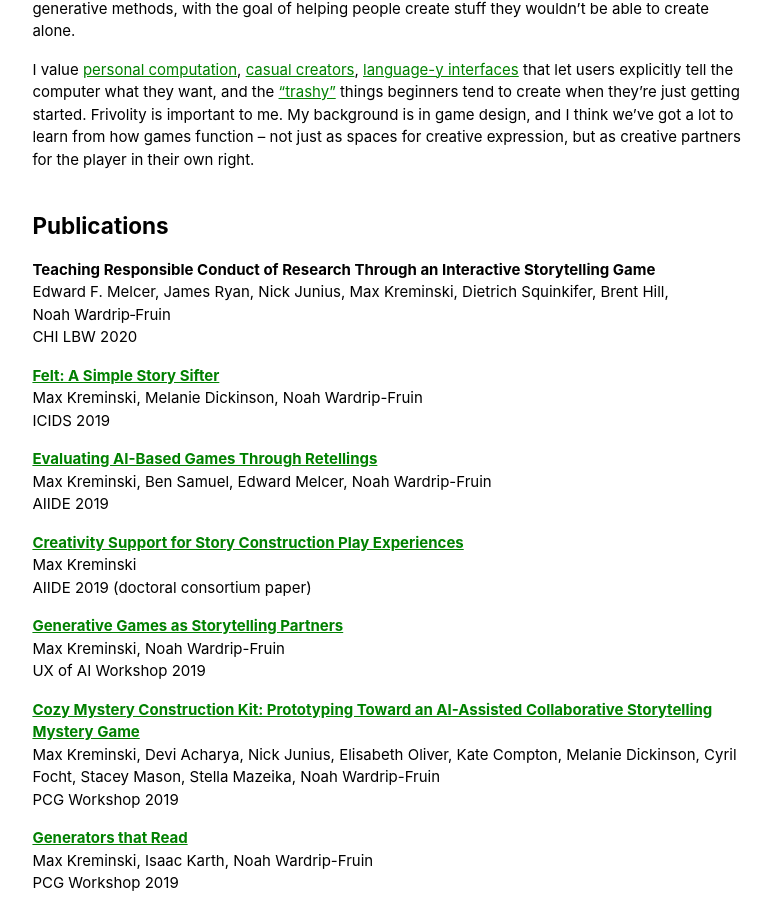
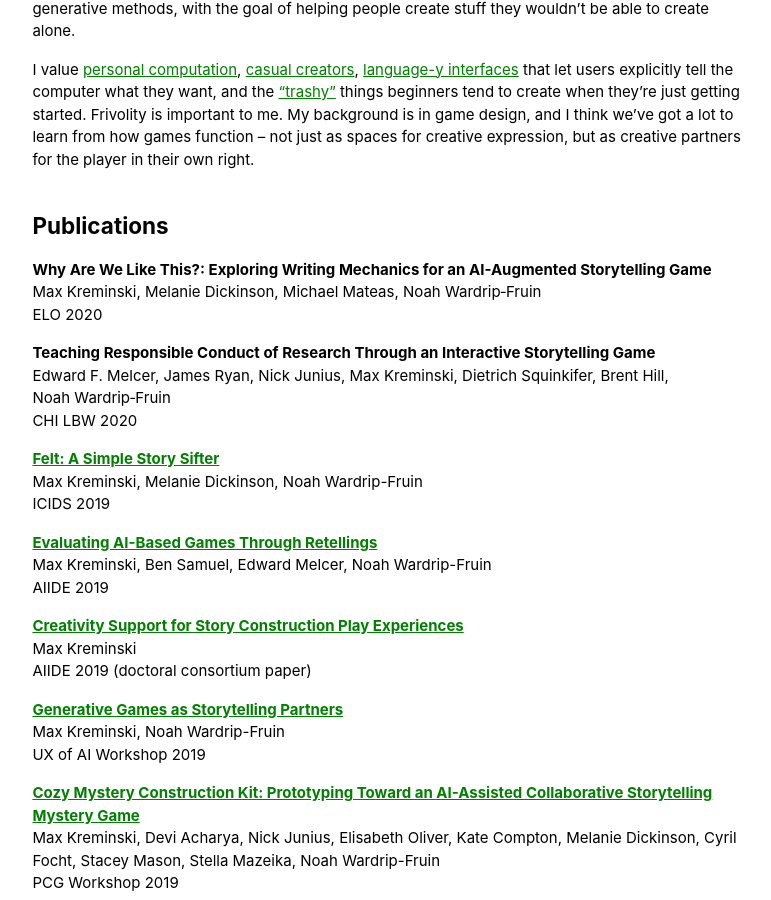
Before and after one commit to mkremins/mkremins.github.io, a Jekyll site: the page built from index.html, in a window 1280 px wide and 900 px high, scrolled down 382 px. Shown: the whole window, without its empty margins (248-1019 px from the left). Built offline with Jekyll 4.4.1, drawn with Linux system fonts in a browser that asks for light colours.

Commit message:
Add ELO 2020 WAWLT paper

```diff
--- a/_data/publications.json
+++ b/_data/publications.json
@@ -1,4 +1,12 @@
 [
+{
+  "title": "Why Are We Like This?: Exploring Writing Mechanics for an AI-Augmented Storytelling Game",
+  "url": "",
+  "authors": ["Max Kreminski", "Melanie Dickinson", "Michael Mateas", "Noah&nbsp;Wardrip&#8209;Fruin"],
+  "year": "2020",
+  "venue": "ELO",
+  "venue_long": "Electronic Literature Organization"
+},
 {
   "title": "Teaching Responsible Conduct of Research Through an Interactive Storytelling Game",
   "url": "",
--- a/cv/index.html
+++ b/cv/index.html
@@ -73,6 +73,7 @@
       <h2>Publications</h2>
       <!--<h3>Journal Articles</h3>-->
       <h3>Conference Papers</h3>
+      <p>Why Are We Like This?: Exploring Writing Mechanics for an AI-Augmented Storytelling Game. Max Kreminski, Melanie Dickinson, Michael Mateas, Noah Wardrip-Fruin. Electronic Literature Organization (ELO), 2020.</p>
       <p>Teaching Responsible Conduct of Research Through an Interactive Storytelling Game. Edward F. Melcer, James Ryan, Nick Junius, Max Kreminski, Dietrich Squinkifer, Brent Hill, Noah Wardrip‑Fruin. CHI Late-Breaking Work on Human Factors in Computing Systems (CHI LBW), 2020.</p>
       <p><a href="/publications/Felt_SimpleStorySifter.pdf">Felt: A Simple Story Sifter.</a> Max Kreminski, Melanie Dickinson, Noah Wardrip-Fruin. International Conference on Interactive Digital Storytelling (ICIDS), 2019. <span class="acceptrate">Acceptance rate: 30%.</span></p>
       <p><a href="/publications/EvaluatingViaRetellings.pdf">Evaluating AI-Based Games Through Retellings.</a> Max Kreminski, Ben Samuel, Edward Melcer, Noah Wardrip-Fruin. Artificial Intelligence and Interactive Digital Entertainment (AIIDE), 2019. <span class="acceptrate">Acceptance rate: 25%.</span></p>
```
